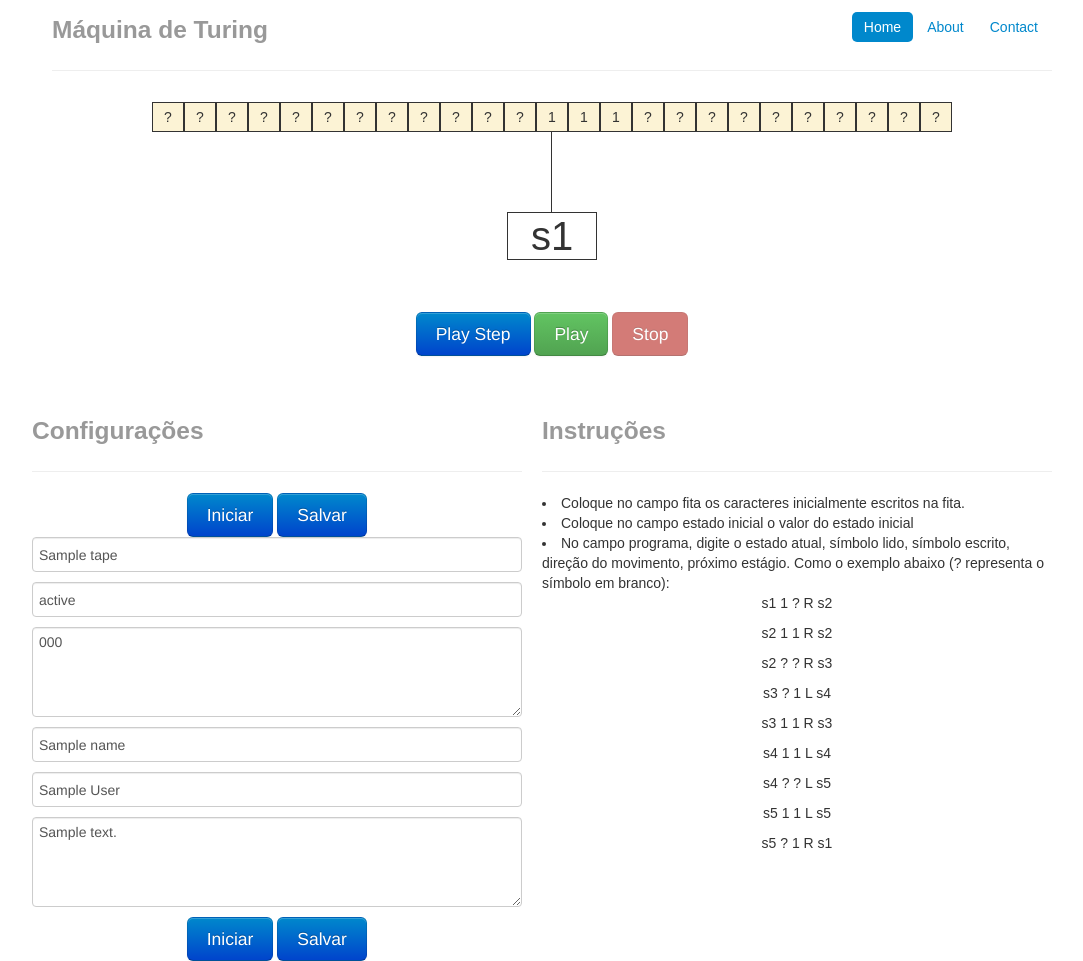
After one commit to mtsodf/MaquinaTuring, a Python web app: template templates/machine_editor.html in a window 1280 px wide. The commit adds this page. Shown: the whole page, without its empty margins (88-1171 px from the left). Run offline with Jinja, Linux system fonts and the light colour scheme; the template is opened without the code that fills it: most values are stand-ins (such as "Sample title", 1, 10 or a date in 2020).

Commit message:
banco de dados

```diff
--- a/app.yaml
+++ b/app.yaml
@@ -1,4 +1,4 @@
-application: maquinatur
+application: machturing
 version: 1
 runtime: python27
 api_version: 1
--- a/static/js/MaquinaTuring.js
+++ b/static/js/MaquinaTuring.js
@@ -217,3 +217,22 @@
     setState(document.getElementById('initialState').value +'');
 
 }
+
+function save() {
+    var machine_data = {
+        code : $('#program').val(),
+        tape : $('#fita_text').val(),
+        state : $('#initialState').val(),
+        name : $('#machine_name').val(),
+        author : $('#author_name').val(),
+        description : $('#description').val()}
+
+    $.ajax({
+        url: "/savemachine",
+        type: "POST",
+        data: machine_data,
+        success : function(data) {
+                alert("Salvo. id = "+data)
+            }
+    });
+}
--- /dev/null
+++ b/templates/machine_editor.html
@@ -0,0 +1,196 @@
+
+
+<html>
+
+<head>
+    <meta http-equiv="Content-Type" content="text/html; charset=utf-8">
+    <title>Máquina de Turing</title>
+</head>
+
+<link href="static/css/bootstrap.css" rel="stylesheet">
+<style type="text/css">
+
+    div{
+        font-family: sans-serif;
+    }
+
+    #titulo{
+        text-align: center;
+        font-size: 50px;
+        margin-bottom: 30px;
+    }
+
+    .content{
+
+        width: 1000px;
+        margin: auto;
+    }
+
+    #seta{
+        background-image: 'seta.png'
+    }
+
+    #reta{
+        border-left: 1px solid;
+        width:1px;
+        height: 80px;
+        margin: auto;
+    }
+
+    #estado{
+        border: 1px solid;
+        text-align: center;
+        font-size: 40px;
+        width: 90px;
+        height: 48px;
+        display: table-cell;
+        vertical-align: middle;
+    }
+
+
+    #fita_content{
+        overflow: hidden;
+        height: 30px;
+        width: 800px;
+        background-color: rgba(247,225,151,0.4);
+        margin: auto;
+        position: relative;
+        margin-top: 30px;
+
+    }
+
+    #ponta{
+        height: 180px;
+        width: 90px;
+        margin: auto;
+    }
+
+    #fita{
+        position: absolute;
+
+    }
+
+    #fita > div{
+        height: 28px;
+        width: 30px;
+        border: 1px solid;
+        text-align: center;
+        float: left;
+        line-height: 28px;
+
+    }
+
+    .buttonTutorial{
+        width: 48%;
+        float:left;
+    }
+
+    .buttonTutorial>input{
+        height:35px;
+        width:100%;
+    }
+
+    .buttonTutorial>textarea{
+        height:90px;
+        width: 100%;
+    }
+
+    .instructions{
+        float: right;
+        width: 50%;
+    }
+
+    .dist{
+        padding-top: 45px;
+    }
+
+    p{
+        text-align: center;
+    }
+
+</style>
+
+<script type="text/javascript" src="static/js/MaquinaTuring.js"></script>
+<script src="http://code.jquery.com/jquery-latest.js"></script>
+
+<body onload = "onload()">
+
+    <div class = 'content'>
+
+        <div class="masthead">
+        <ul class="nav nav-pills pull-right">
+          <li class="active"><a href="#">Home</a></li>
+          <li><a href="#">About</a></li>
+          <li><a href="#">Contact</a></li>
+        </ul>
+        <h3 class="muted">Máquina de Turing</h3>
+      </div>
+
+      <hr>
+
+        <div id = 'fita_content'>
+            <div id = 'fita'>
+            </div>
+        </div>
+
+        <div id = 'ponta'>
+            <div id = 'seta'> </div>
+            <div id = 'reta'> </div>
+            <div id = 'estado'> A </div>
+        </div>
+
+        <div id = "teste"> </div>
+
+        <div style = "text-align: center">
+            <button onclick = "playStep()" class="btn btn-large btn-primary" id="playStep_button"> Play Step </button>
+            <button onclick = "play()"  class="btn btn-large btn-success" id="play_button"> Play</button>
+            <button onclick = "stop()"  class="btn btn-large btn-danger" id="stop_button" disabled> Stop </button>
+        </div>
+
+        <div class = "row dist">
+            <div class="buttonTutorial">
+                <h3 class="muted"> Configurações</h3>
+                <hr>
+                    <div style = "text-align:center">
+                        <button class="btn btn-large btn-primary" onclick = "init()" id="init_button"> Iniciar</button>
+                        <button class="btn btn-large btn-primary" onclick = "save()" id="init_button"> Salvar</button>
+                    </div>
+
+                    <input type = "text" id="fita_text" placeholder = "Fita" value='{{tape}}'> </input>
+                    <input type = "text" id="initialState"  placeholder = "Estado Inicial" value='{{state}}'> </input>
+                    <textarea id="program" placeholder="Programa" >{{code}}</textarea>
+                    <input type = "text" id="machine_name" placeholder = "Nome da Máquina" value='{{name}}'> </input>
+                    <input type = "text" id="author_name" placeholder = "Nome do Autor" value='{{author}}'> </input>
+                    <textarea id="description" placeholder="Descrição" >{{description}}</textarea>
+
+                    <div style = "text-align:center">
+                        <button class="btn btn-large btn-primary" onclick = "init()" id="init_button"> Iniciar</button>
+                        <button class="btn btn-large btn-primary" onclick = "save()" id="init_button"> Salvar</button>
+                    </div>
+            </div>
+
+            <div class = "instructions">
+                <h3 class="muted"> Instruções</h3>
+                <hr>
+                <li> Coloque no campo fita os caracteres inicialmente escritos na fita.</li>
+                <li> Coloque no campo estado inicial o valor do estado inicial</li>
+                <li> No campo programa, digite o estado atual,  símbolo lido, símbolo escrito, direção do movimento, próximo estágio. Como o exemplo abaixo (? representa o símbolo em branco):
+
+                   <p> s1    1      ?      R    s2 </p>
+                   <p> s2    1      1      R    s2 </p>
+                   <p> s2    ?      ?      R    s3 </p>
+                   <p> s3    ?      1      L    s4 </p>
+                   <p> s3    1      1      R    s3 </p>
+                   <p> s4    1      1      L    s4 </p>
+                   <p> s4    ?      ?      L    s5 </p>
+                   <p> s5    1      1      L    s5 </p>
+                   <p> s5    ?      1      R    s1 </p>
+                </li>
+
+
+            </div>
+        </div>
+    </div>
+
+</body>
+</html>
```
Also changed, not shown: main.py (+125 -21 lines), templates/machine_list.html (added, +32 -0 lines), templates/machine_viewer.html (renamed from templates/MaquinaTuring.html, +14 -32 lines), index.yaml (line endings or trailing spaces), 1 other file. Lines whose indentation alone changed are shown as unchanged.
